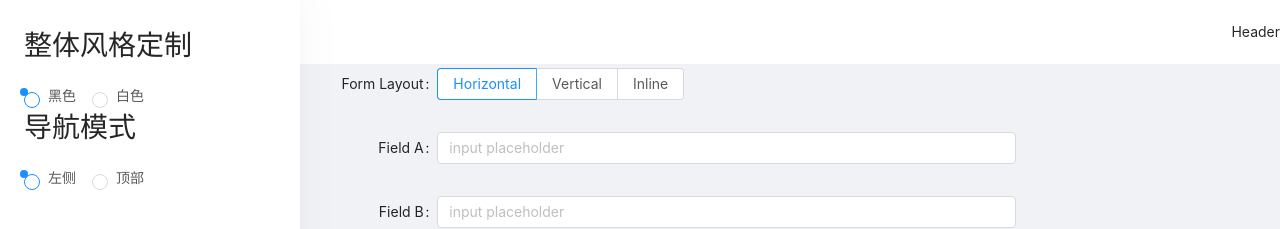
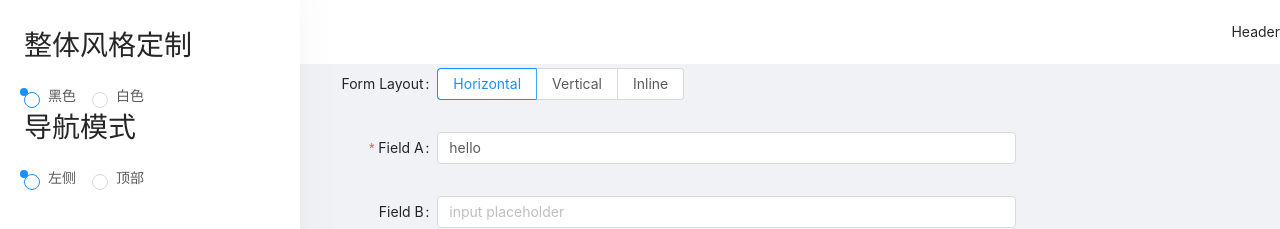
Before and after one commit to wuyiccc/ant-design-vue-pro-learn, a Vue app: page /form/basic-form in a window 1280 px wide. Shown: the top 229 px of the page. Built offline with nearby package versions, Linux system fonts and the light colour scheme.

Commit message:
表单自动校验功能

```diff
--- a/src/views/Forms/BasicForm.vue
+++ b/src/views/Forms/BasicForm.vue
@@ -1,5 +1,5 @@
 <template>
-  <a-form :layout="formLayout">
+  <a-form :layout="formLayout" :form="form">
     <a-form-item
       label="Form Layout"
       :label-col="formItemLayout.labelCol"
@@ -24,17 +24,24 @@
       label="Field A"
       :label-col="formItemLayout.labelCol"
       :wrapper-col="formItemLayout.wrapperCol"
-      :validateStatus="fieldAStatus"
-      :help="fieldAHelp"
     >
-      <a-input v-model="fieldA" placeholder="input placeholder" />
+      <a-input
+        v-decorator="[
+          'fieldA',
+          {
+            initialValue: fieldA,
+            rules: [{ required: true, min: 6, message: '必须大于5个字符' }]
+          }
+        ]"
+        placeholder="input placeholder"
+      />
     </a-form-item>
     <a-form-item
       label="Field B"
       :label-col="formItemLayout.labelCol"
       :wrapper-col="formItemLayout.wrapperCol"
     >
-      <a-input v-model="fieldB" placeholder="input placeholder" />
+      <a-input v-decorator="['fieldB']" placeholder="input placeholder" />
     </a-form-item>
     <a-form-item :wrapper-col="buttonItemLayout.wrapperCol">
       <a-button type="primary" @click="handleSubmit">
@@ -47,24 +54,12 @@
 <script>
 export default {
   data() {
+    this.form = this.$form.createForm(this);
     return {
       formLayout: "horizontal",
-      fieldA: "",
-      fieldAStatus: "",
-      fieldAHelp: "",
+      fieldA: "hello",
       fieldB: ""
     };
-  },
-  watch: {
-    fieldA() {
-      if (this.fieldA.length <= 5) {
-        this.fieldAStatus = "error";
-        this.fieldAHelp = "必须大于5个字符";
-      } else {
-        this.fieldAStatus = "";
-        this.fieldAHelp = "";
-      }
-    }
   },
   computed: {
     formItemLayout() {
@@ -90,14 +85,11 @@
       this.formLayout = e.target.value;
     },
     handleSubmit() {
-      if (this.fieldA.length <= 5) {
-        this.fieldAStatus = "error";
-        this.fieldAHelp = "必须大于5个字符";
-      } else {
-        console.log(this.fieldA, this.fieldB);
-        this.fieldAStatus = "";
-        this.fieldAHelp = "";
-      }
+      this.form.validateFields((err, values) => {
+        if (!err) {
+          console.log(values);
+        }
+      });
     }
   }
 };
```
